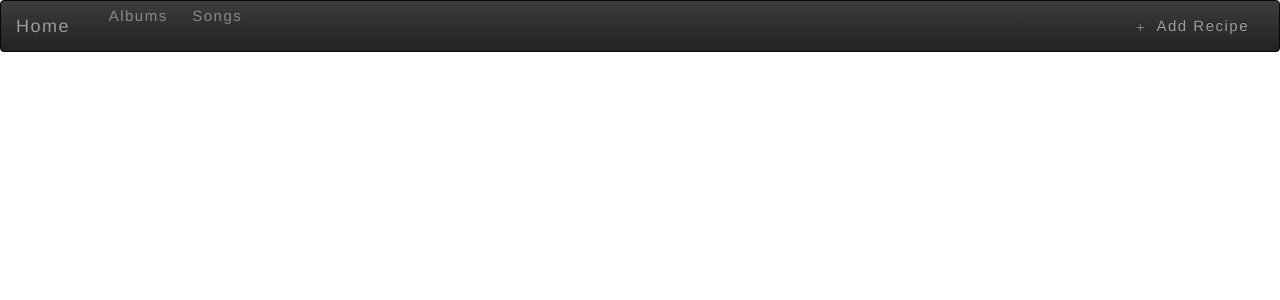
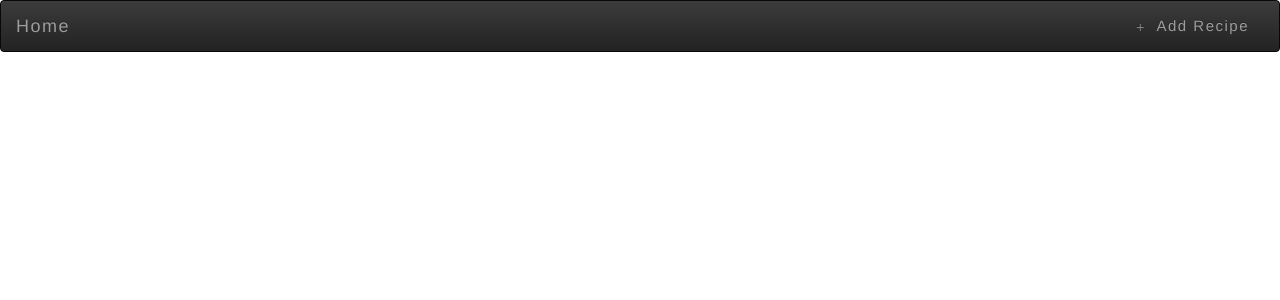
Before and after one commit to ghostnet2000/recipe, a Django app: template recipes/templates/base.html in a window 1280 px wide. Shown: the top 300 px of the page. Run offline with Django 3.2, Linux system fonts and the light colour scheme; the template is opened without the code that fills it, so the values that code supplies are empty; some libraries are stand-ins or nearby versions; some web fonts are replaced.

Commit message:
minnor cosmetic changes

```diff
--- a/recipes/templates/base.html
+++ b/recipes/templates/base.html
@@ -44,10 +44,6 @@
 
         <!-- Items -->
         <div class="collapse navbar-collapse" id="topNavBar">
-            <ul class="nav navbar-nav">
-                <li class="{% block albums_active %}{% endblock %}"><span class="glyphicon glyphicon-cd" aria-hidden="true"></span>&nbsp; Albums</a></li>
-                <li class="{% block songs_active %}{% endblock %}"><span class="glyphicon glyphicon-music" aria-hidden="true"></span>&nbsp; Songs</a></li>
-            </ul>
             <ul class="nav navbar-nav navbar-right">
                 <li>
                     <a href="{% url 'create' %}">
```
